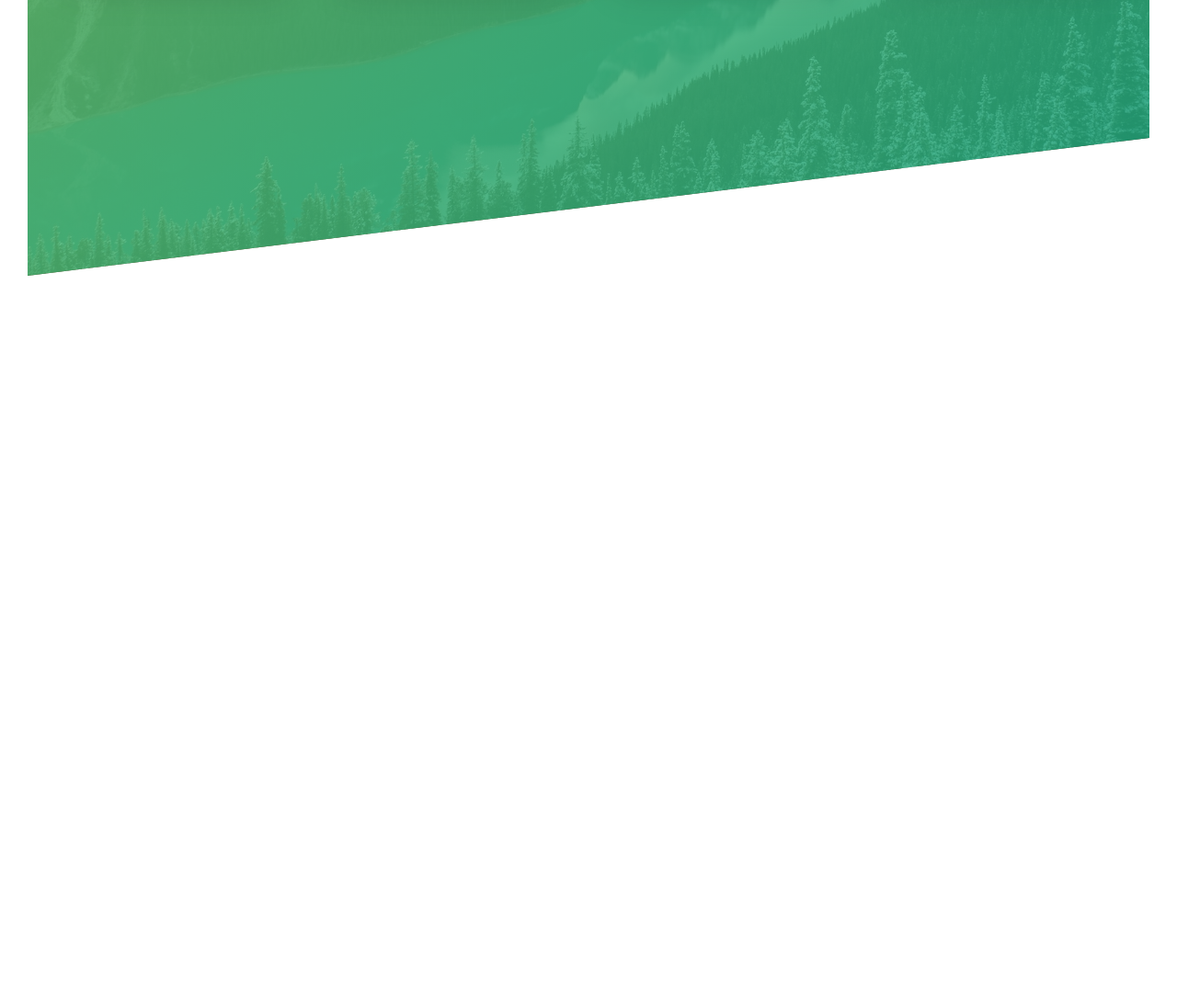
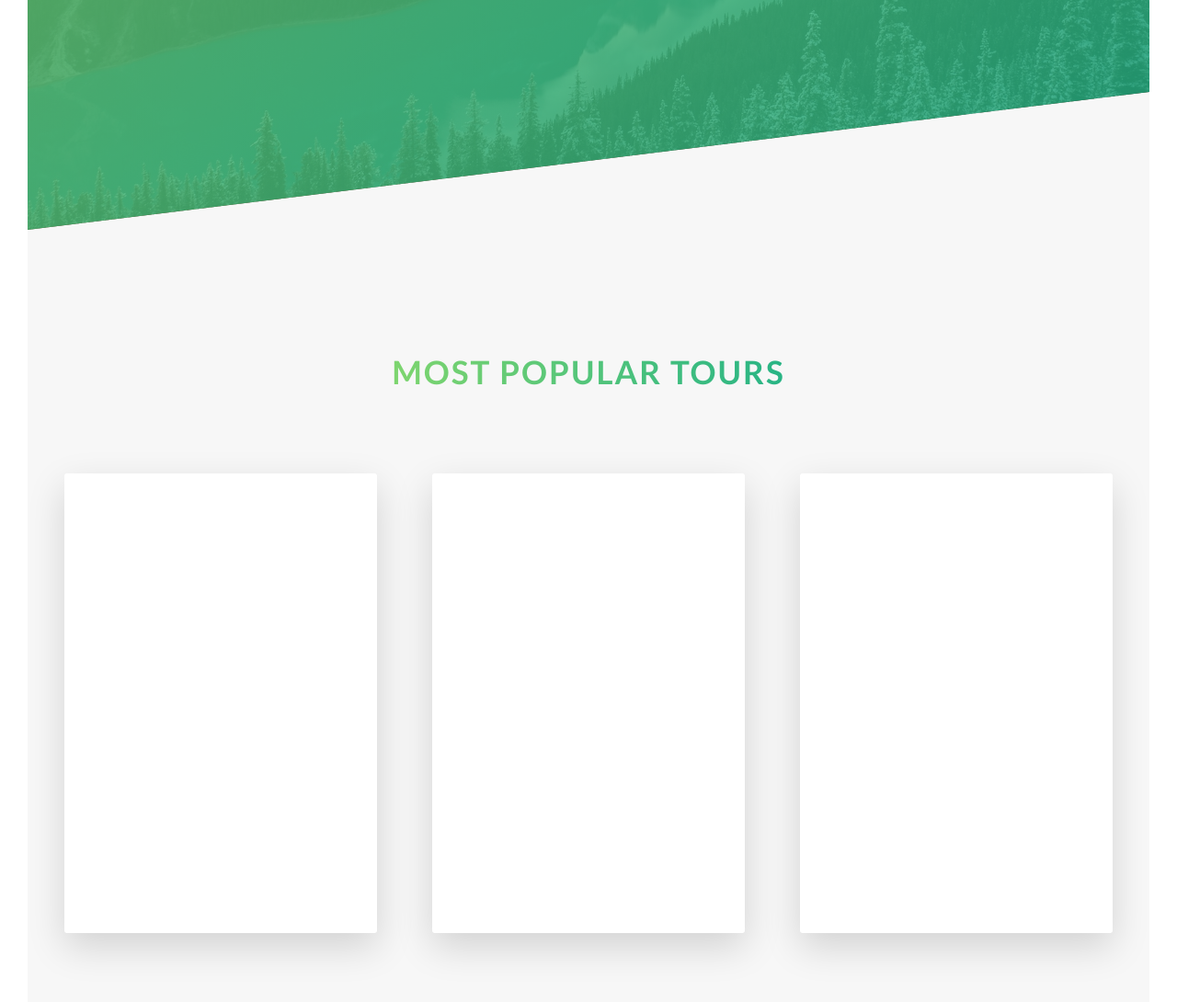
Before and after one commit to briskibe/css-projects, a website: page index.html in a window 1280 px wide. Shown: the part 2248-3338 px from the top of the page at 92% size. Before the commit the page ends 2548 px from the top, so only its background shows below. Drawn offline with Linux system fonts and the light colour scheme.

Commit message:
TOURS SECTION - part 1
- rotating card build
- use perspective
- backspace-visibility

```diff
--- a/index.html
+++ b/index.html
@@ -65,7 +65,7 @@
         </div>
       </section>
 
-      <div class="section-features">
+      <section class="section-features">
         <div class="row">
           <div class="col-1-of-4">
             <div class="feature-box">
@@ -99,7 +99,48 @@
             </div>
           </div>
         </div>
-      </div>
+      </section>
+
+      <section class="section-tours">
+        <div class="u-center-text u-margin-bottom-big">
+          <h2 class="heading-secondary">
+            Most popular tours
+          </h2>
+        </div>
+
+        <div class="row">
+          <div class="col-1-of-3">
+            <div class="card">
+              <div class="card__side card__side--front">
+                First side
+              </div>
+              <div class="card__side card__side--back card__side--back-1">
+                Back side
+              </div>
+            </div>
+          </div>
+          <div class="col-1-of-3">
+            <div class="card">
+              <div class="card__side card__side--front">
+                First side
+              </div>
+              <div class="card__side card__side--back card__side--back-2">
+                Back side
+              </div>
+            </div>
+          </div>
+          <div class="col-1-of-3">
+            <div class="card">
+              <div class="card__side card__side--front">
+                First side
+              </div>
+              <div class="card__side card__side--back card__side--back-3">
+                Back side
+              </div>
+            </div>
+          </div>
+        </div>
+      </section>
     </main>
 
     <!--<section class="grid-test">
--- a/sass/abstracts/_variables.scss
+++ b/sass/abstracts/_variables.scss
@@ -3,6 +3,12 @@
 $color-primary: #55c57a;
 $color-primary-light: #7ed56f;
 $color-primary-dark: #28b485;
+
+$color-secondary-light: #ffb900;
+$color-secondary-dark: #ff7738;
+
+$color-tertiary-light: #2998ff;
+$color-tertiary-dark: #5643fa;
 
 $color-gray-light-1: #f7f7f7;
 
--- /dev/null
+++ b/sass/components/_card.scss
@@ -0,0 +1,48 @@
+.card {
+  // for rotation, to look like it looks towards you
+  perspective: 150rem; // higher the value, the better it is
+  position: relative;
+  height: 50rem;
+
+
+  &__side {
+    color: white;
+    height: 50rem;
+    transition: all .8s ease;
+    position: absolute;
+    top: 0;
+    left: 0;
+    width: 100%;
+    backface-visibility: hidden;
+    border-radius: 3px;
+    box-shadow: 0 1.5rem 4rem rgba($color-black, .15);
+
+    &--front {
+      background-color: $color-white;
+    }
+
+    &--back {
+      transform: rotateY(180deg);
+
+      &-1 {
+        background-image: linear-gradient(to right bottom, $color-secondary-light, $color-secondary-dark);
+      }
+
+      &-2 {
+        background-image: linear-gradient(to right bottom, $color-primary-light, $color-primary-dark);
+      }
+
+      &-3 {
+        background-image: linear-gradient(to right bottom, $color-tertiary-light, $color-tertiary-dark);
+      }
+    }
+  }
+
+  &:hover &__side--front {
+    transform: rotateY(180deg);
+  }
+
+  &:hover &__side--back {
+    transform: rotateY(0);
+  }
+}
--- a/sass/main.scss
+++ b/sass/main.scss
@@ -10,6 +10,7 @@
 @import "components/button";
 @import "components/composition";
 @import "components/feature-box";
+@import "components/card";
 
 @import "layout/header";
 @import "layout/grid";
--- a/sass/pages/_home.scss
+++ b/sass/pages/_home.scss
@@ -15,10 +15,16 @@
   background-size: cover;
 
   transform: skewY(-7deg);
-  margin-top: -10rem;
+  margin-top: -15rem;
 
   // select all DIRECT childs, and skew them back (didn't skew in feature-box because this is component)
   & > * {
     transform: skewY(7deg);
   }
 }
+
+.section-tours {
+  background-color: $color-gray-light-1;
+  padding: 35rem 0 50rem 0;
+  margin-top: -15rem;
+}
```
Also changed, not shown: css/style.css, 1 other file.
